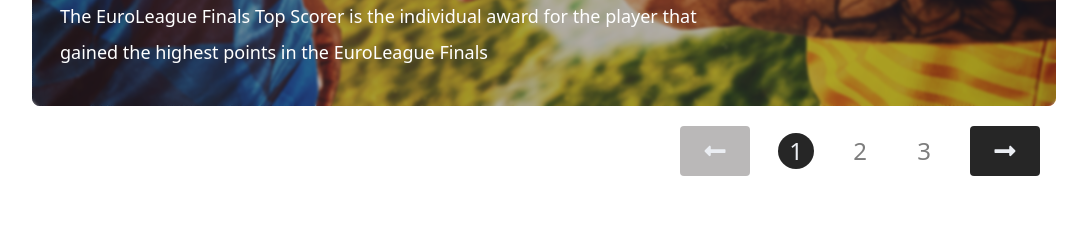
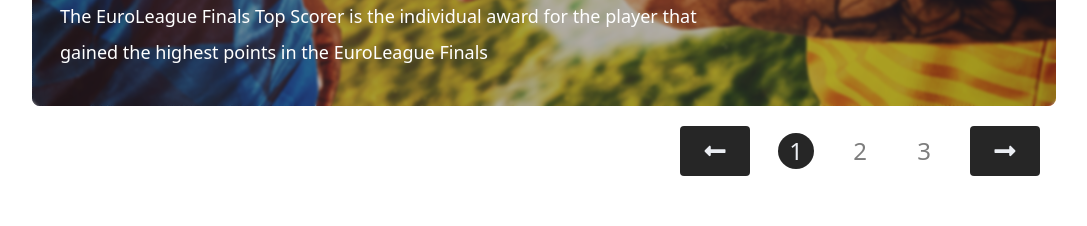
Before and after one commit to mhselfs/sport-blog, a React (Vite) app: page / in a window 1280 px wide. Shown: the part 2800-3026 px from the top of the page, without its empty margins (96-1183 px from the left). Built offline with nearby package versions, Linux system fonts and the light colour scheme; no server answers.

Commit message:
Slider Button Personalized

```diff
--- a/src/components/BannerSlider.jsx
+++ b/src/components/BannerSlider.jsx
@@ -69,7 +69,7 @@
             {/* Navigation */}
             <div className='flex justify-center sm:justify-end items-center mt-4 sm:mt-5 gap-2 sm:gap-4 md:gap-5 lg:gap-7 px-2 sm:px-4'>
                 <div
-                    className='bg-[#BAB8B8] w-[40px] sm:w-[50px] md:w-[60px] lg:w-[70px] h-[30px] sm:h-[40px] md:h-[45px] lg:h-[50px] flex justify-center items-center rounded-sm cursor-pointer'
+                    className='bg-[#262626] w-[40px] sm:w-[50px] md:w-[60px] lg:w-[70px] h-[30px] sm:h-[40px] md:h-[45px] lg:h-[50px] flex justify-center items-center rounded-sm cursor-pointer hover:bg-[#262626]/90 transition'
                     onClick={prevSlide}
                 >
                     <FaLongArrowAltLeft className='text-[#EBEEF3] w-4 h-4 sm:w-5 sm:h-5 md:w-6 md:h-6' />
@@ -78,7 +78,7 @@
                     <p
                         key={index}
                         className={`text-sm sm:text-base md:text-lg lg:text-xl xl:text-2xl ${
-                            index === currentSlide ? 'text-[#EBEEF3] bg-[#262626]' : 'text-[#262626]/60'
+                            index === currentSlide ? 'text-[#EBEEF3] bg-[#262626] ' : 'text-[#262626]/60 '
                         } rounded-full w-[24px] h-[24px] sm:w-[30px] sm:h-[30px] md:w-[36px] md:h-[36px] flex justify-center items-center cursor-pointer`}
                         onClick={() => setCurrentSlide(index)}
                     >
@@ -86,7 +86,7 @@
                     </p>
                 ))}
                 <div
-                    className='bg-[#262626] w-[40px] sm:w-[50px] md:w-[60px] lg:w-[70px] h-[30px] sm:h-[40px] md:h-[45px] lg:h-[50px] flex justify-center items-center rounded-sm cursor-pointer'
+                    className='bg-[#262626] w-[40px] sm:w-[50px] md:w-[60px] lg:w-[70px] h-[30px] sm:h-[40px] md:h-[45px] lg:h-[50px] flex justify-center items-center rounded-sm cursor-pointer hover:bg-[#262626]/90 transition'
                     onClick={nextSlide}
                 >
                     <FaLongArrowAltRight className='text-[#EBEEF3] w-4 h-4 sm:w-5 sm:h-5 md:w-6 md:h-6' />
```
